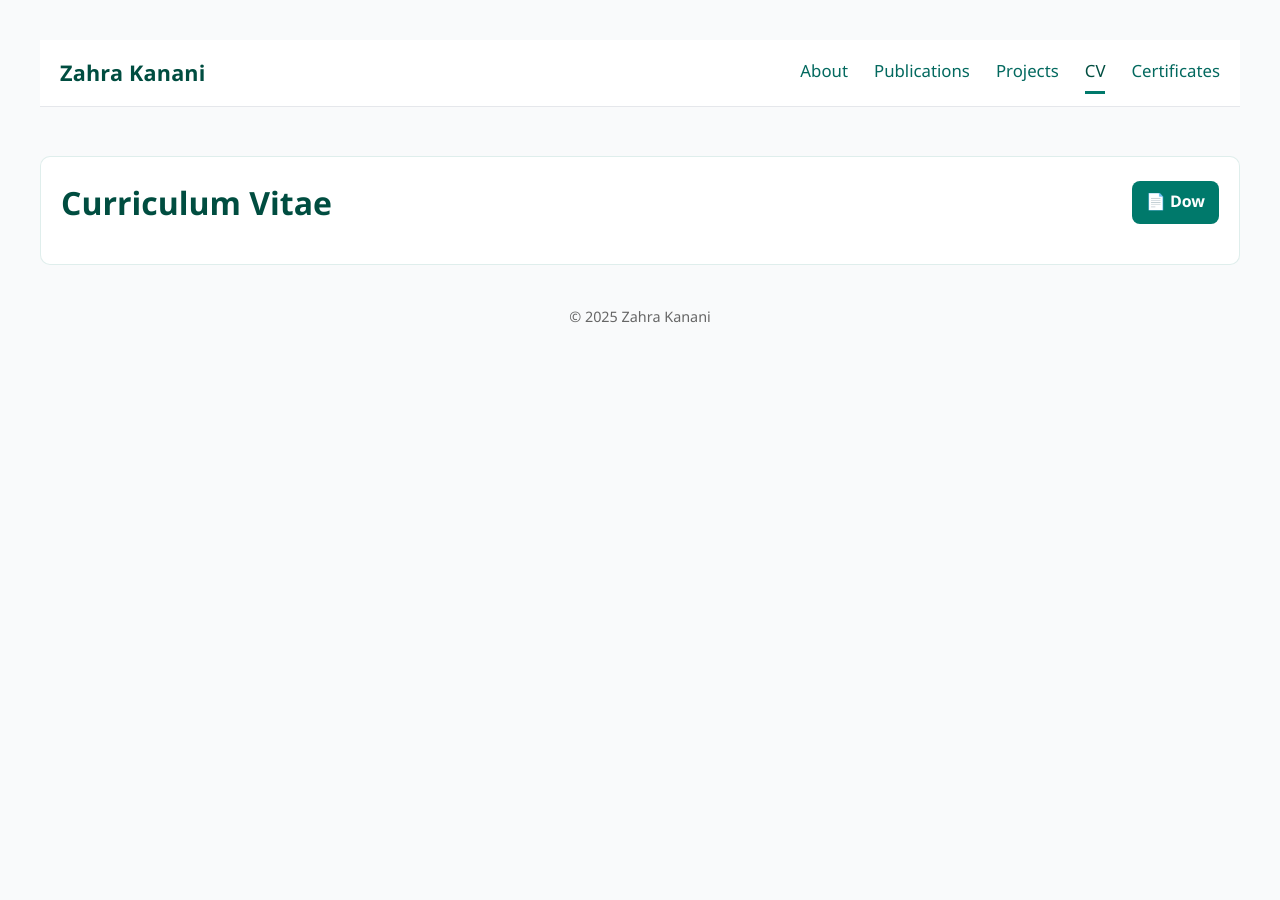
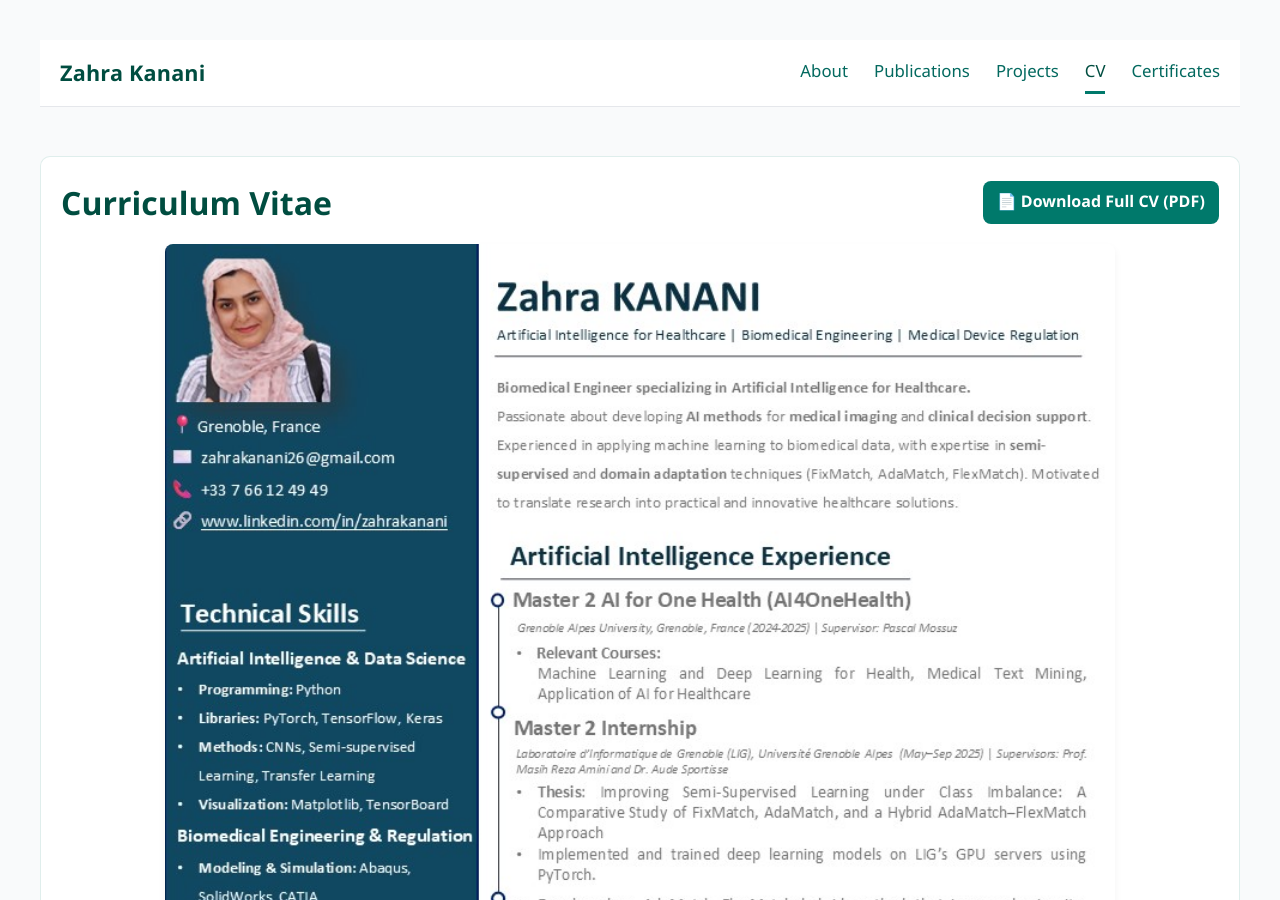
Before and after one commit to zahra-kanani/zahra-kanani.github.io, a Jekyll site: the page built from cv.md, in a window 1280 px wide and 900 px high. Built offline with Jekyll 4.4.1, drawn with Linux system fonts in a browser that asks for light colours.

Commit message:
Update cv.md

```diff
--- a/cv.md
+++ b/cv.md
@@ -10,4 +10,15 @@ title: CV
     <h1 style="margin:0; color:#004d40;">Curriculum Vitae</h1>
     <a href="CV_zahra.pdf" download
        style="background:#00796b;color:#fff;padding:8px 14px;border-radius:8px;text-decoration:none;font-weight:600">
-      📄 Dow
+      📄 Download Full CV (PDF)
+    </a>
+  </div>
+
+  <!-- Smaller, centered CV image -->
+  <div style="display:flex; justify-content:center;">
+    <img src="assets/img/zahra_cv.jpg"
+         alt="Zahra Kanani Curriculum Vitae"
+         style="width:85%; max-width:950px; height:auto; border-radius:8px; box-shadow:0 4px 8px rgba(0,0,0,0.05);">
+  </div>
+
+</div>
```
